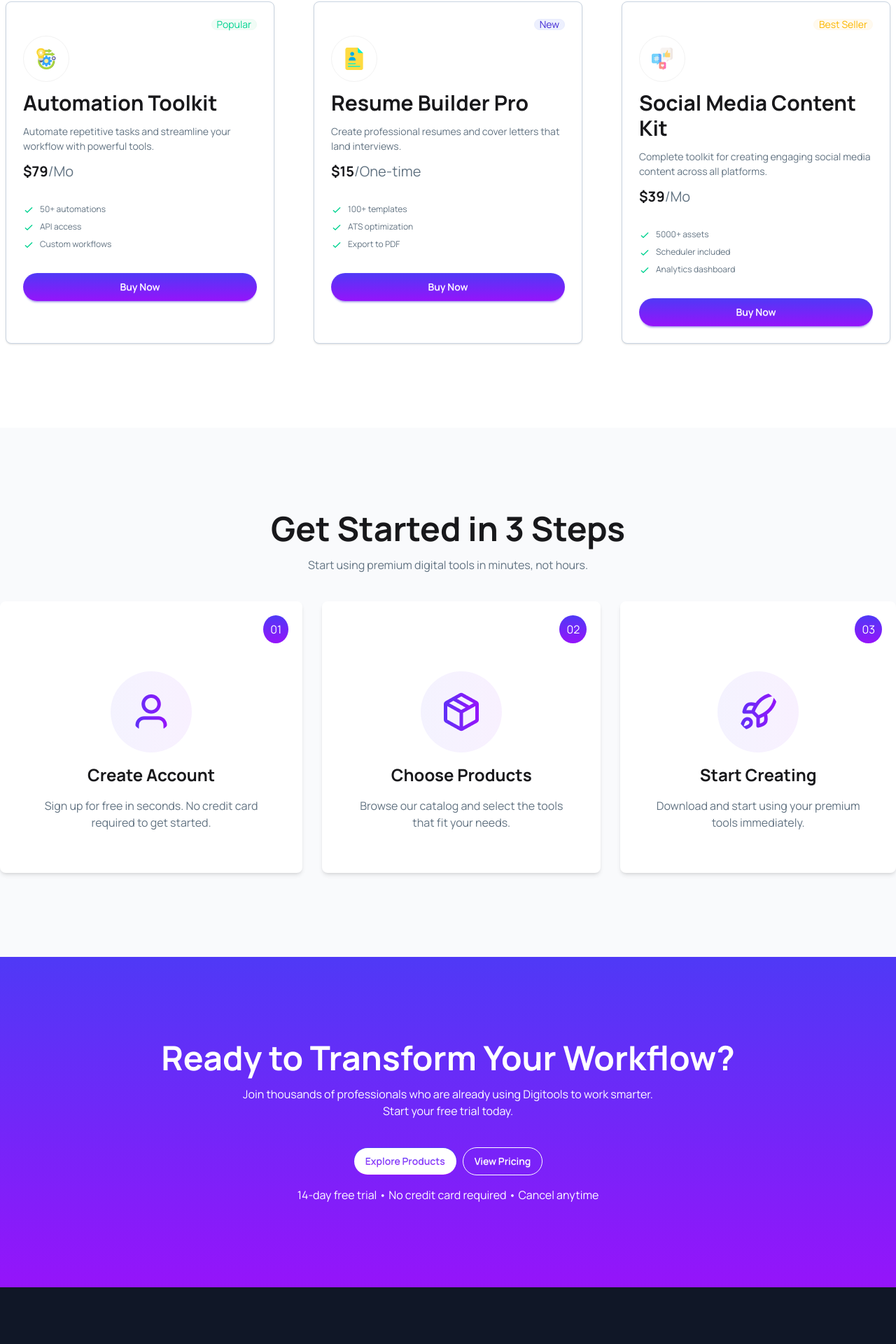
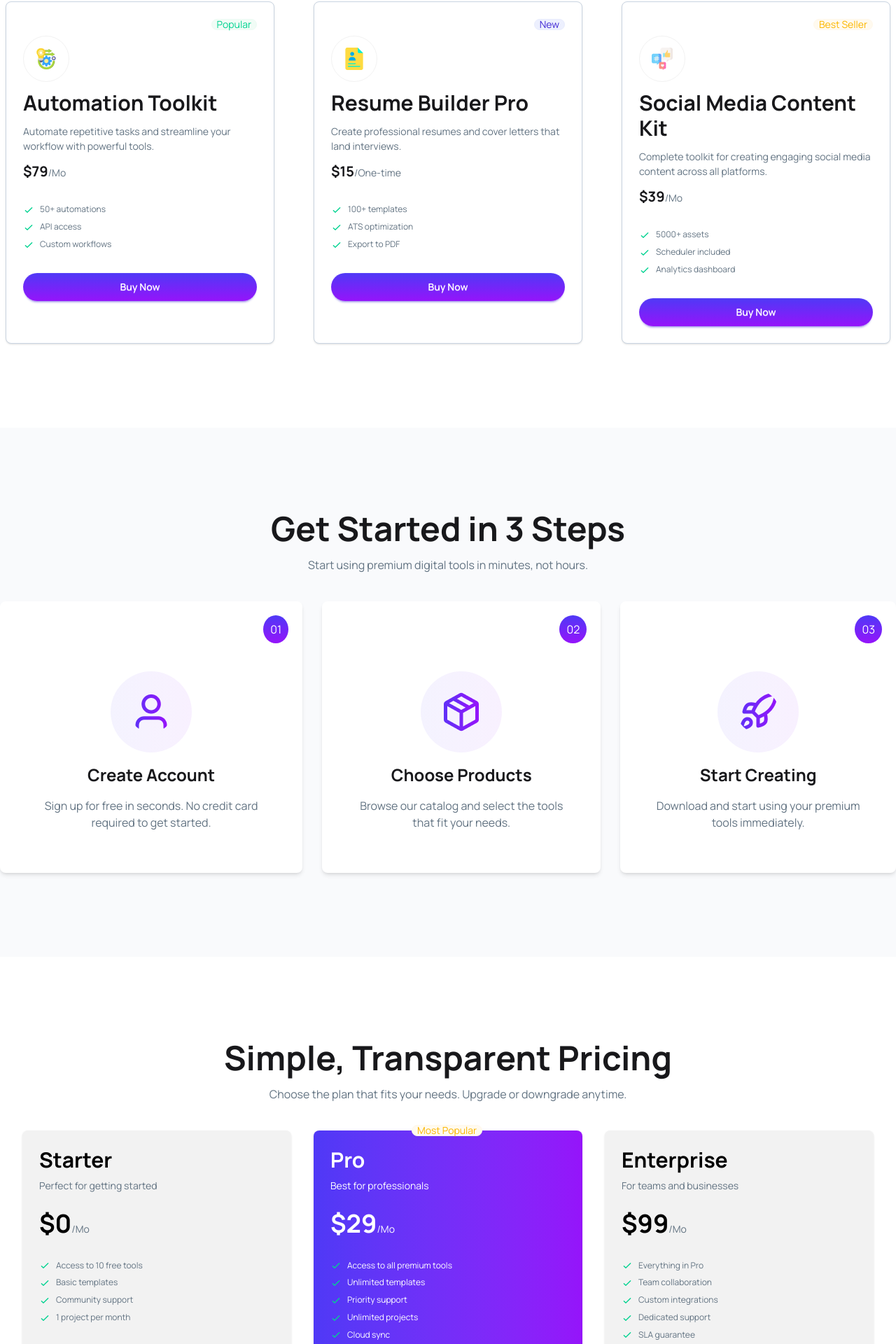
Before and after one commit to Greedzz-cmd/B13-A6, a React (Vite) app: page / in a window 1280 px wide. Shown: the part 2083-4003 px from the top of the page at 70% size. Built offline with nearby package versions, Linux system fonts and the light colour scheme.

Commit message:
added cart section

```diff
--- a/src/App.jsx
+++ b/src/App.jsx
@@ -7,13 +7,19 @@ import Steps from "./components/Homepage/steps/Steps";
 import Navbar from "./components/navbar/Navbar";
 import Trial from "./components/Homepage/trial/Trial";
 import Footer from "./components/Homepage/footer/footer";
+import Plans from "./components/Homepage/pricings/Plans";
+
+const fetchProducts = async () => {
+  const res = await fetch("/data.json");
+  return res.json();
+};
 
 const fetchSteps = async () => {
   const res = await fetch("/data.json");
   return res.json();
 };
 
-const fetchProducts = async () => {
+const fetchPlans = async () => {
   const res = await fetch("/data.json");
   return res.json();
 };
@@ -21,6 +27,7 @@ const fetchProducts = async () => {
 function App() {
   const productsPromise = fetchProducts();
   const stepsPromise = fetchSteps();
+  const plansPromise = fetchPlans();
   return (
     <>
       <Navbar></Navbar>
@@ -44,6 +51,15 @@ function App() {
       >
         <Steps stepsPromise={stepsPromise}></Steps>
       </Suspense>
+      <Suspense
+        fallback={
+          <div className="flex justify-center">
+            <span className="loading loading-spinner loading-xl"></span>
+          </div>
+        }
+      >
+        <Plans plansPromise={plansPromise}></Plans>
+      </Suspense>
       <Trial></Trial>
       <Footer></Footer>
     </>
--- /dev/null
+++ b/src/components/Homepage/pricings/Plans.jsx
@@ -0,0 +1,18 @@
+import React, { use } from "react";
+import PlanCard from "./planCard/PlanCard";
+
+const Plans = ({ plansPromise }) => {
+  const data = use(plansPromise);
+
+  return (
+    <div className="text-center my-30">
+      <h3 className="text-5xl font-bold">Simple, Transparent Pricing</h3>
+      <p className="text-[#627382] mt-4 mb-10">
+        Choose the plan that fits your needs. Upgrade or downgrade anytime.
+      </p>
+      <PlanCard plans={data.plans}></PlanCard>
+    </div>
+  );
+};
+
+export default Plans;
--- /dev/null
+++ b/src/components/Homepage/pricings/planCard/PlanCard.jsx
@@ -0,0 +1,81 @@
+import React from "react";
+
+const PlanCard = ({ plans }) => {
+  return (
+    <div className="flex justify-center gap-8 relative">
+      {plans.map((plan) => {
+        let planBadgeClass;
+        let cardBgClass;
+        let btnBgClass;
+        let btnTextClass;
+        let textGray;
+
+        if (plan.tag == null) {
+          planBadgeClass = null;
+          cardBgClass = "bg-[#F2F2F2] text-black";
+          btnBgClass = "btn-primary";
+          btnTextClass = null;
+          textGray = "text-[#627382]";
+        } else {
+          planBadgeClass = "text-sm badge badge-xs badge-warning badge-soft";
+          cardBgClass = "bg-linear-to-r from-[#4F39F6] to-[#9514FA] text-white";
+          btnBgClass = "bg-white rounded-full";
+          btnTextClass = "text-primary";
+          textGray = null;
+        }
+
+        return (
+          <div key={plan.id}>
+            <div
+              className={`card w-96 h-110 ${cardBgClass} shadow-sm text-left`}
+            >
+              <div className="card-body">
+                <span className={`${planBadgeClass} absolute -top-2 left-35`}>
+                  {plan.tag}
+                </span>
+                <div className="">
+                  <h2 className="text-3xl font-bold">{plan.name}</h2>
+                  <p className={`mt-2 mb-6 ${textGray}`}>{plan.description}</p>
+                  <span className="">
+                    <span className="font-bold text-4xl">${plan.price}</span>
+                    <span className={textGray}>/{plan.period}</span>
+                  </span>
+                </div>
+                <ul className={`mt-6 flex flex-col gap-2 text-xs ${textGray}`}>
+                  {plan.features.map((feature, i) => {
+                    return (
+                      <li key={i}>
+                        <svg
+                          xmlns="http://www.w3.org/2000/svg"
+                          className="size-4 me-2 inline-block text-success"
+                          fill="none"
+                          viewBox="0 0 24 24"
+                          stroke="currentColor"
+                        >
+                          <path
+                            strokeLinecap="round"
+                            strokeLinejoin="round"
+                            strokeWidth="2"
+                            d="M5 13l4 4L19 7"
+                          />
+                        </svg>
+                        <span>{feature}</span>
+                      </li>
+                    );
+                  })}
+                </ul>
+                <div className="mt-6">
+                  <button className={`btn ${btnBgClass} btn-block font-bold`}>
+                    <span className={btnTextClass}>{plan.buttonText}</span>
+                  </button>
+                </div>
+              </div>
+            </div>
+          </div>
+        );
+      })}
+    </div>
+  );
+};
+
+export default PlanCard;
--- a/src/components/Homepage/productsAndCart/ProductsAndCarts.jsx
+++ b/src/components/Homepage/productsAndCart/ProductsAndCarts.jsx
@@ -1,9 +1,13 @@
-import React, { use } from "react";
-import ProductCard from "./productCard/ProductCard";
+import React, { use, useState } from "react";
+import ProductCards from "./productCards/ProductCards";
+import CartCards from "./cartCards/CartCards";
 
 const ProductsAndCarts = ({ productsPromise }) => {
   const data = use(productsPromise);
-  console.log(data.products);
+
+  const [activeTab, setActiveTab] = useState("products");
+  const [boughtProducts, setBoughtProducts] = useState([]);
+
   return (
     <div className="text-center my-30 container mx-auto">
       <h2 className="text-5xl font-bold">Premium Digital Tools</h2>
@@ -13,10 +17,28 @@ const ProductsAndCarts = ({ productsPromise }) => {
         to boost your productivity and creativity.
       </p>
       <div className="flex gap-4 justify-center mb-10">
-        <button className="btn btn-primary">Products</button>
-        <button className="">Cart (2)</button>
+        <button
+          onClick={() => setActiveTab("products")}
+          className={activeTab === "products" ? "btn btn-primary" : null}
+        >
+          Products
+        </button>
+        <button
+          onClick={() => setActiveTab("cart")}
+          className={activeTab === "cart" ? "btn btn-primary" : null}
+        >
+          Cart ({boughtProducts.length})
+        </button>
       </div>
-      <ProductCard products={data.products}></ProductCard>
+      {activeTab === "products" ? (
+        <ProductCards
+          products={data.products}
+          setBoughtProducts={setBoughtProducts}
+          boughtProducts={boughtProducts}
+        ></ProductCards>
+      ) : (
+        <CartCards boughtProducts={boughtProducts}></CartCards>
+      )}
     </div>
   );
 };
--- /dev/null
+++ b/src/components/Homepage/productsAndCart/cartCards/CartCards.jsx
@@ -0,0 +1,41 @@
+import React from "react";
+
+const CartCards = ({ boughtProducts }) => {
+  let totalProductPrice = 0;
+  return (
+    <div className="text-left space-y-6 container mx-auto border-2 border-[#F2F2F2] p-10 rounded-xl">
+      <h3 className="text-2xl font-bold">Your Cart</h3>
+      <div className="space-y-4">
+        {boughtProducts.map((product) => {
+          totalProductPrice = totalProductPrice + product.price;
+
+          return (
+            <div
+              key={product.id}
+              className="flex justify-between bg-[#F9FAFC] items-center p-5 rounded-xl"
+            >
+              <div className="flex gap-4 items-center">
+                <div>
+                  <img src={product.icon} alt="" />
+                </div>
+                <div>
+                  <h3 className="text-xl font-semibold">{product.name}</h3>
+                  <p className="text-[#627382]">${product.price}</p>
+                </div>
+              </div>
+              <div>
+                <button className="btn btn-ghost text-[#FF3980]">Remove</button>
+              </div>
+            </div>
+          );
+        })}
+      </div>
+      <div className="flex justify-between">
+        <p className="text-[#627382]">Total:</p>
+        <p className="font-bold text-xl">${totalProductPrice}</p>
+      </div>
+    </div>
+  );
+};
+
+export default CartCards;
--- a/src/components/Homepage/productsAndCart/productCard/ProductCard.jsx
+++ b/src/components/Homepage/productsAndCart/productCards/ProductCards.jsx
@@ -1,17 +1,22 @@
 import React from "react";
 
-const ProductCard = ({ products }) => {
+const ProductCard = ({ products, setBoughtProducts, boughtProducts }) => {
   return (
     <div className="grid grid-cols-3 justify-items-center gap-10">
       {products.map((product) => {
-        let badgeClass;
+        let productBadgeClass;
         if (product.tagType === "best-seller") {
-          badgeClass = "badge-warning";
+          productBadgeClass = "badge-warning";
         } else if (product.tagType === "popular") {
-          badgeClass = "badge-success";
+          productBadgeClass = "badge-success";
         } else {
-          badgeClass = "badge-primary";
+          productBadgeClass = "badge-primary";
         }
+
+        const handleBuyNow = () => {
+          setBoughtProducts([...boughtProducts, product]);
+          console.log(boughtProducts);
+        };
 
         return (
           <div
@@ -21,7 +26,7 @@ const ProductCard = ({ products }) => {
             <div className="card-body">
               <div className="flex justify-end">
                 <span
-                  className={`text-sm badge badge-xs badge-soft ${badgeClass}`}
+                  className={`text-sm badge badge-xs badge-soft ${productBadgeClass}`}
                 >
                   {product.tag}
                 </span>
@@ -34,8 +39,8 @@ const ProductCard = ({ products }) => {
                 </div>
                 <h2 className="text-3xl font-bold">{product.name}</h2>
                 <p className="text-[#627382]">{product.description}</p>
-                <span className="text-xl">
-                  <span className="font-bold">${product.price}</span>
+                <span>
+                  <span className="font-bold text-xl">${product.price}</span>
                   <span className="text-[#627382]">/{product.period}</span>
                 </span>
               </div>
@@ -63,7 +68,12 @@ const ProductCard = ({ products }) => {
                 })}
               </ul>
               <div className="mt-6">
-                <button className="btn btn-primary btn-block">Buy Now</button>
+                <button
+                  onClick={handleBuyNow}
+                  className="btn btn-primary btn-block"
+                >
+                  Buy Now
+                </button>
               </div>
             </div>
           </div>
```
